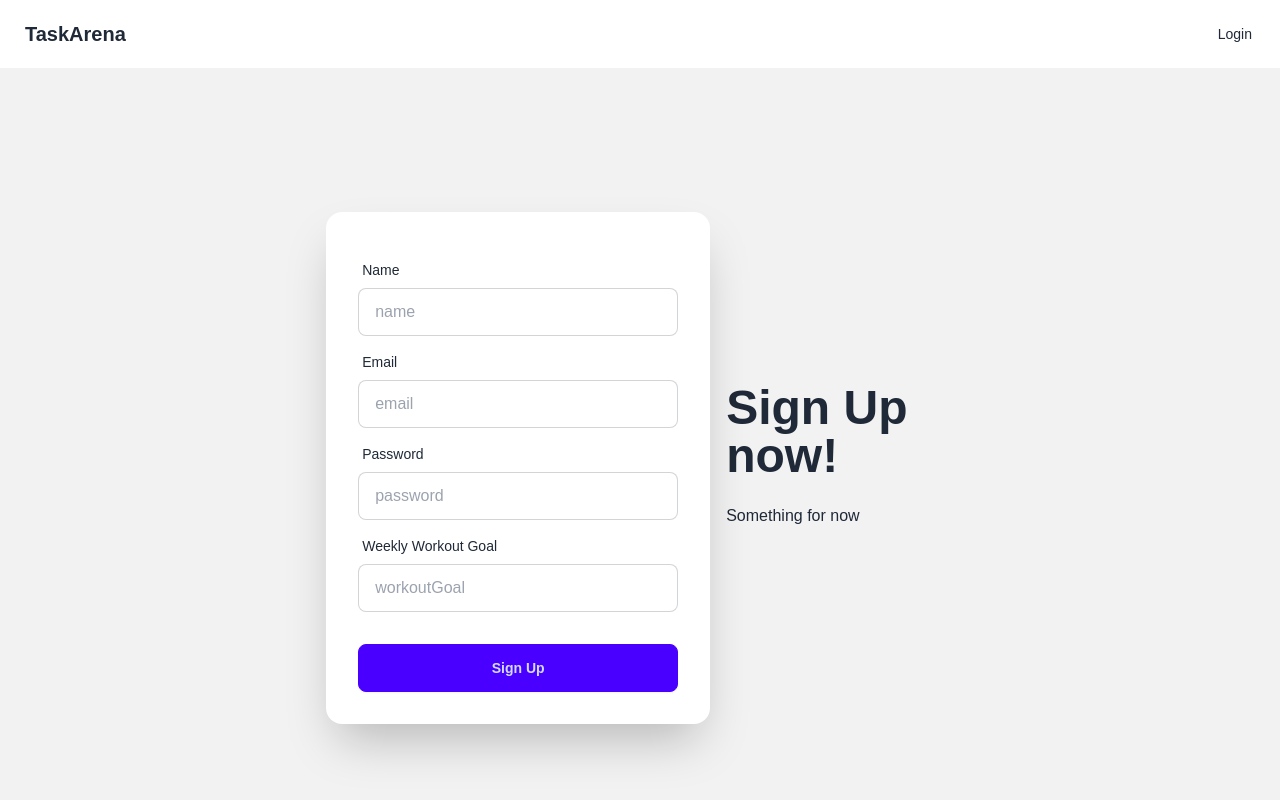
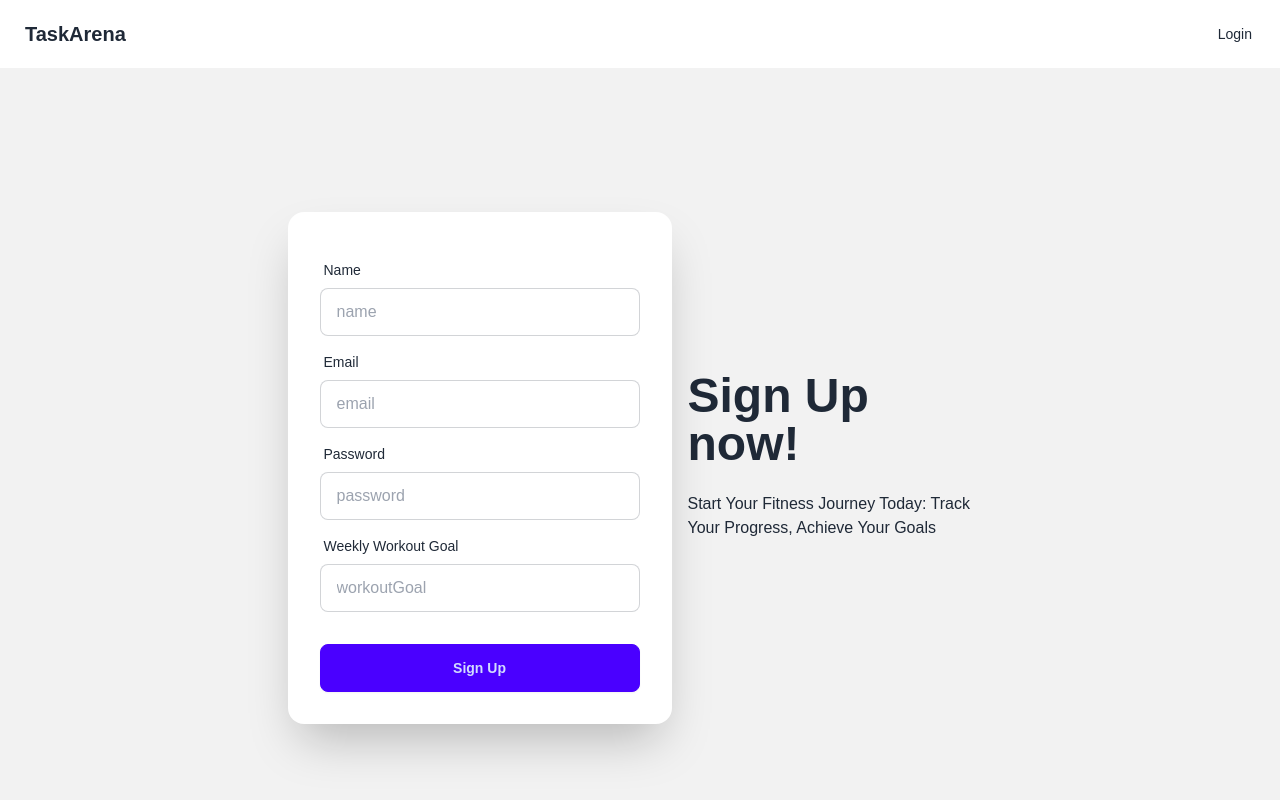
Before and after one commit to LiZeLim/task_arena, a Next.js app: page /register in a window 1280 px wide. Shown: the top 800 px of the page. Built offline with nearby package versions, Linux system fonts and the light colour scheme; a web font is replaced by a local one.

Commit message:
Updated subheading text for sign up page

```diff
--- a/app/register/page.tsx
+++ b/app/register/page.tsx
@@ -45,7 +45,10 @@ const Page = () => {
                 <div className="hero-content flex-col lg:flex-row-reverse">
                     <div className="text-center lg:text-left max-w-96">
                         <h1 className="text-5xl font-bold">Sign Up now!</h1>
-                        <p className="py-6">Something for now</p>
+                        <p className="py-6">
+                            Start Your Fitness Journey Today: Track Your
+                            Progress, Achieve Your Goals
+                        </p>
                     </div>
                     <div className="card bg-base-100 w-full max-w-sm shrink-0 shadow-2xl">
                         <form className="card-body" onSubmit={handleSubmit}>
```
